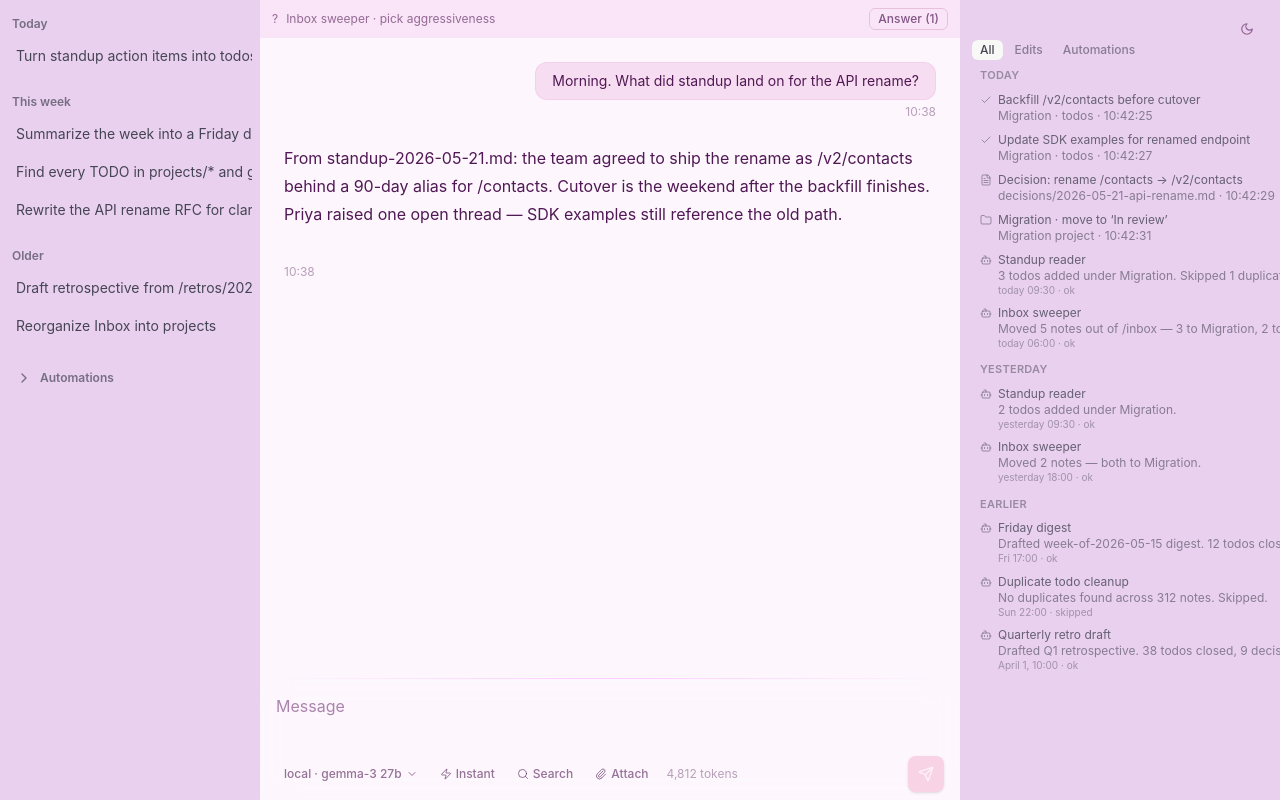
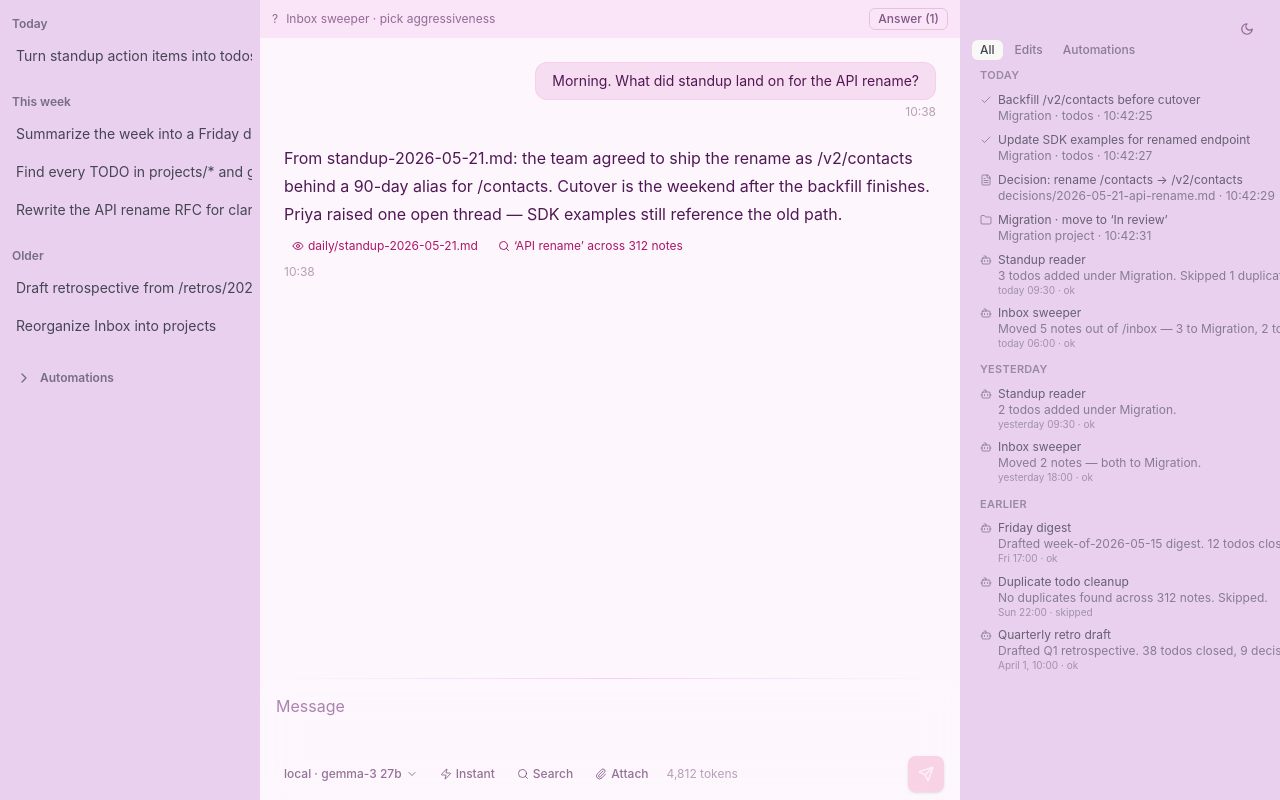
Before and after one commit to hongyilyu/inkstone, a React (Vite) app in the folder apps/web/: page / in a window 1280 px wide. Built offline with nearby package versions, Linux system fonts and the light colour scheme; a web font is replaced by a local one.

Commit message:
ui: slice-13 — show agent action chips always (drop hover-reveal)
T3 hides chips on idle and reveals on hover; for inkstone the chips
are part of the agent's audit trail and should be visible at all
times. Drop the group/group-hover wiring.

```diff
--- a/apps/web/src/components/ChatColumn.tsx
+++ b/apps/web/src/components/ChatColumn.tsx
@@ -62,13 +62,13 @@
 	return (
 		<li
 			data-role="agent"
-			className="group flex flex-col items-start gap-2"
+			className="flex flex-col items-start gap-2"
 		>
 			<div className="prose prose-pink dark:prose-invert max-w-none">
 				{turn.text}
 			</div>
 			{turn.actions ? (
-				<div className="flex flex-wrap gap-1 opacity-0 transition-opacity group-hover:opacity-100">
+				<div className="flex flex-wrap gap-1">
 					{turn.actions.map((a, i) => {
 						const I = ICON[a.kind];
 						return (
```
